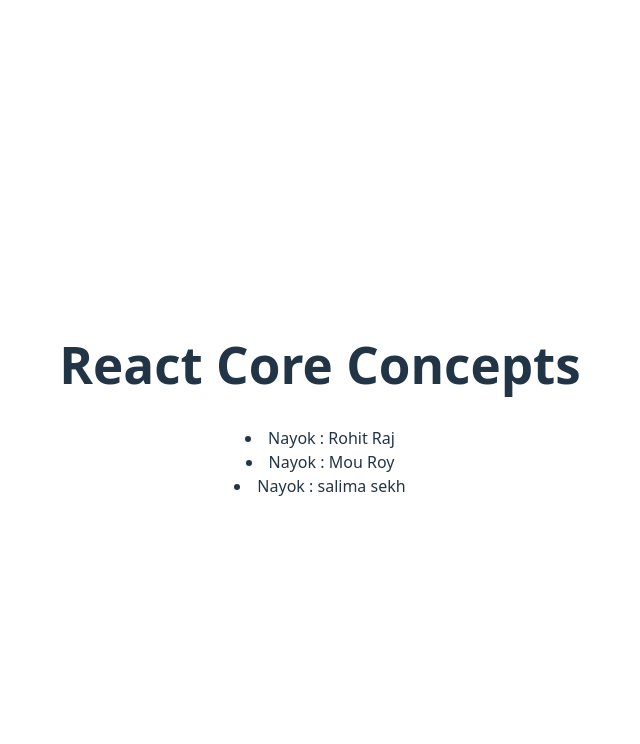
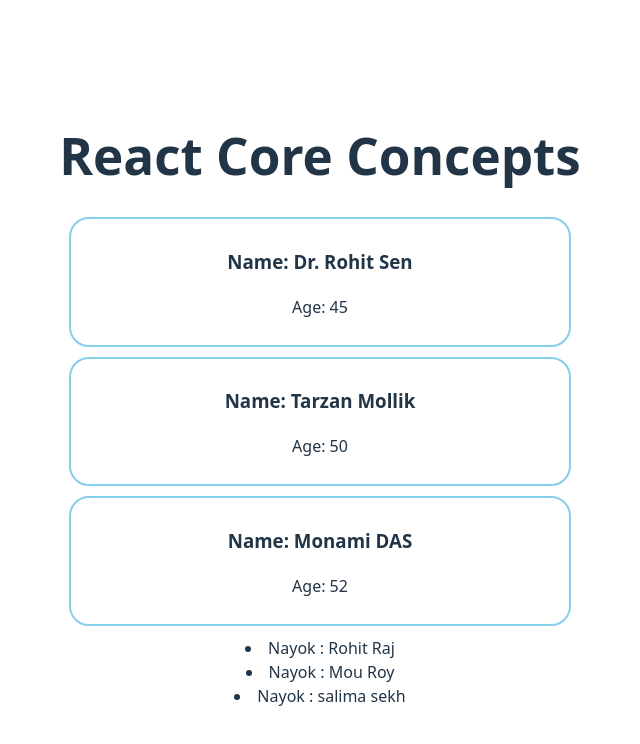
Before and after one commit to rimpakasundi07/Explore-core-React, a React (Vite) app: page / in a window 1280 px wide. Shown: the top 744 px of the page, without its empty margins (320-960 px from the left). Built offline with nearby package versions, Linux system fonts and the light colour scheme.

Commit message:
Add singer and actor components mapping with unique keys

```diff
--- a/src/App.css
+++ b/src/App.css
@@ -41,7 +41,8 @@
   color: #888;
 }
 
-.student {
+.student,
+.singer {
   margin: 10px;
   padding: 10px;
   border-radius: 20px;
--- a/src/App.jsx
+++ b/src/App.jsx
@@ -1,13 +1,25 @@
 import "./App.css";
 import ToDo from "./todo";
 import Actor from "./actor";
+import Singer from "./singer";
 
 function App() {
   const actors = ["Rohit Raj", "Mou Roy", "salima sekh"];
+
+  const singers = [
+    { id: 1, name: "Dr. Rohit Sen", age: 45 },
+    { id: 2, name: "Tarzan Mollik", age: 50 },
+    { id: 3, name: "Monami DAS", age: 52 },
+  ];
   // const time = 50;
   return (
     <>
       <h1> React Core Concepts</h1>
+
+      {singers.map((singer) => (
+        <Singer key={singer.id} singer={singer}></Singer>
+      ))}
+
       {actors.map((actor) => (
         <Actor actor={actor}> </Actor>
       ))}
--- /dev/null
+++ b/src/singer.jsx
@@ -0,0 +1,10 @@
+import "./App.css";
+export default function Singer({ singer }) {
+  console.log(singer);
+  return (
+    <div className="singer">
+      <h3>Name: {singer.name} </h3>
+      <p>Age: {singer.age} </p>
+    </div>
+  );
+}
```
